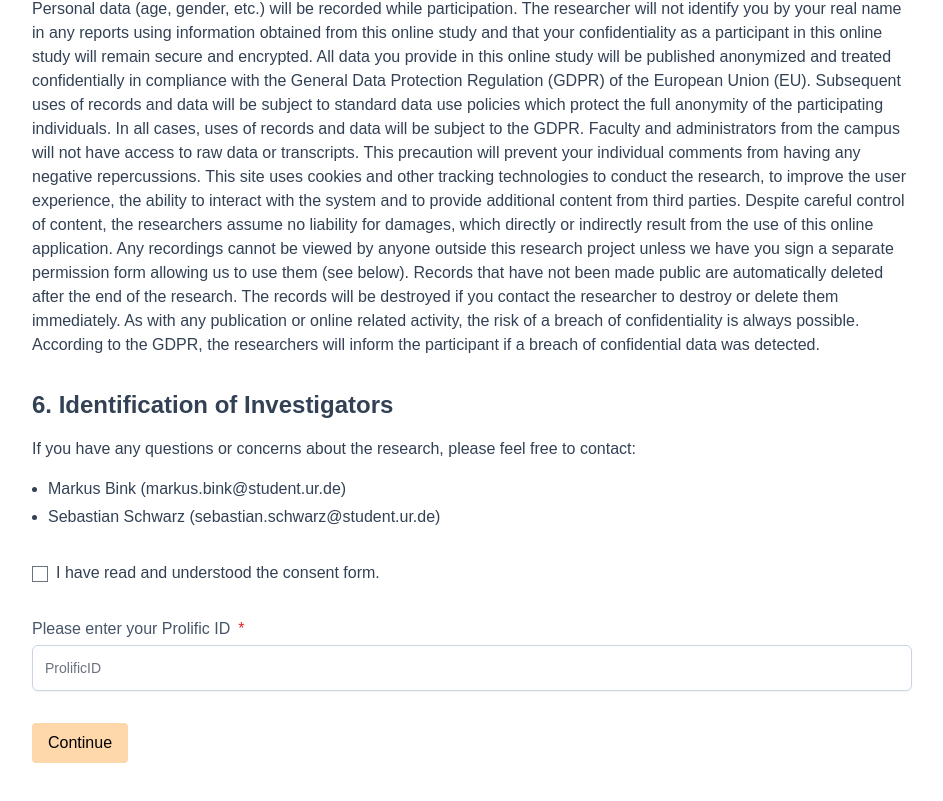
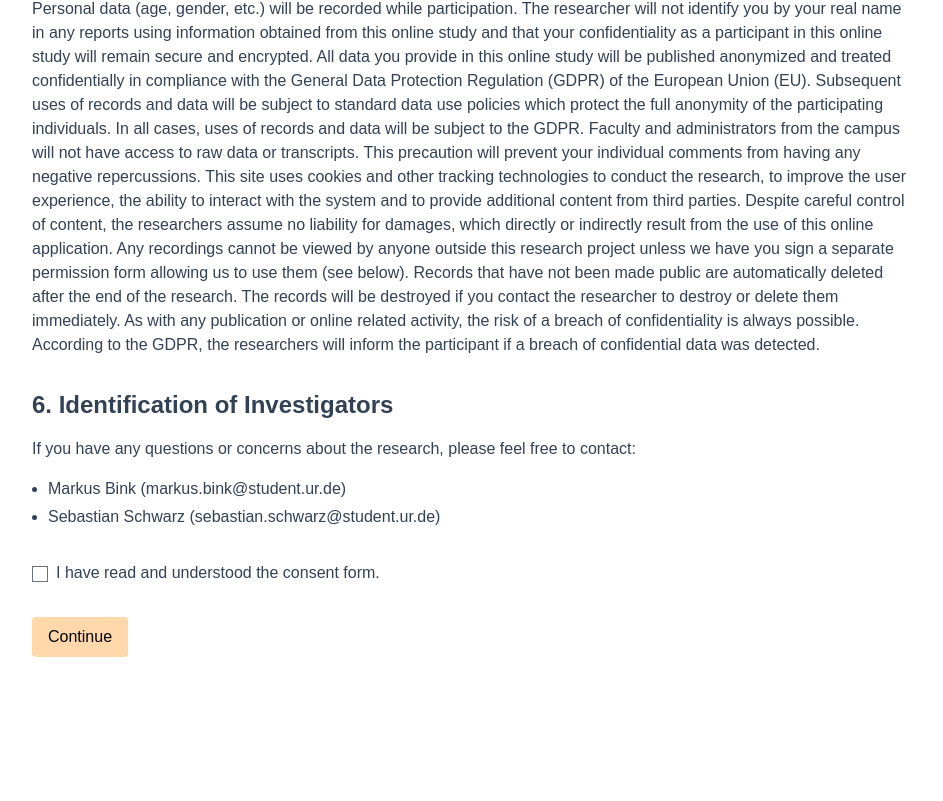
Before and after one commit to rawrick/fpir-counteracting-unfairness-fs, a Next.js app: page / in a window 1280 px wide. Shown: the part 1486-2287 px from the top of the page, without its empty margins (168-1111 px from the left). After the commit the page ends 2223 px from the top, so only its background shows below. Built offline with nearby package versions, Linux system fonts and the light colour scheme.

Commit message:
removed Prolific-Input field

```diff
--- a/src/pages/index.tsx
+++ b/src/pages/index.tsx
@@ -189,12 +189,6 @@ const Home: NextPage = () => {
               <span>I have read and understood the consent form.</span>
             </label>
           </p>
-          <Input
-            label="Please enter your Prolific ID"
-            placeholder="ProlificID"
-            onChange={(e) => setProlificId(e.target.value)}
-            required
-          />
           <Button isLoading={isSubmitting} disabled={isSubmitting}>
             Continue
           </Button>
```
